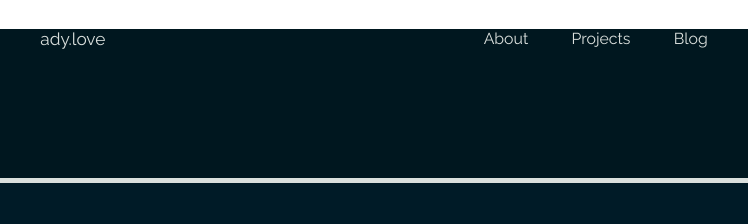
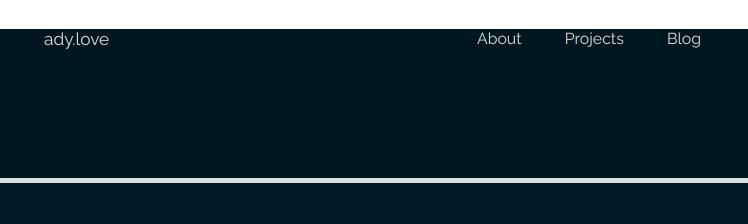
Before and after one commit to TarouShota/personal-website, a plain HTML site: page index.html in a window 1280 px wide. Shown: the top 224 px of the page, 266-1014 px from the left. Drawn offline with Linux system fonts and the light colour scheme.

Commit message:
changes in navbar

```diff
--- a/style.css
+++ b/style.css
@@ -30,6 +30,7 @@ header{
 #navbar{
     display: flex;
     justify-content: space-evenly;
+    margin-left: 1rem
 
 
 }
@@ -37,6 +38,7 @@ header{
 #navbar ul{
     display: flex;
     margin-left: 2rem;
+    margin-right: -2rem;
 }
 
 #logo-header{
@@ -268,7 +270,9 @@ nav:last-child{
 }
 ul:last-child{
     display: flex;
+
 }
 nav:last-child{
     margin-top:2rem;
+    margin-right: 3.2rem;
 }
```
